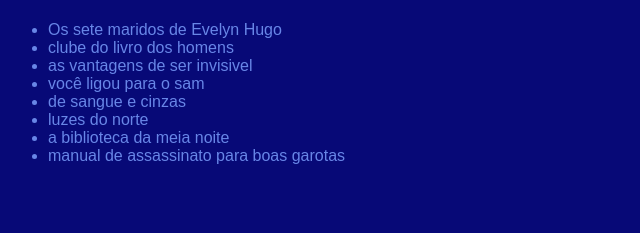
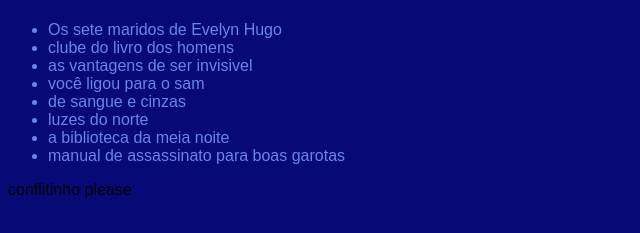
Before and after one commit to analaura64/meuProjeto, a plain HTML site: page index.html in a window 1280 px wide. Shown: the part 59-292 px from the top of the page, without its empty margins (0-640 px from the left). Drawn offline with Linux system fonts and the light colour scheme; a web font is replaced by a local one.

Commit message:
gerando  conflito

```diff
--- a/index.html
+++ b/index.html
@@ -19,8 +19,9 @@
         <li>a biblioteca da meia noite</li>
         <li>manual de assassinato para boas garotas</li>
 
+
     </ul>
-
+    <div>conflitinho please</div>
    <img src="img/livro.png" alt="">
 
 </body>
```
